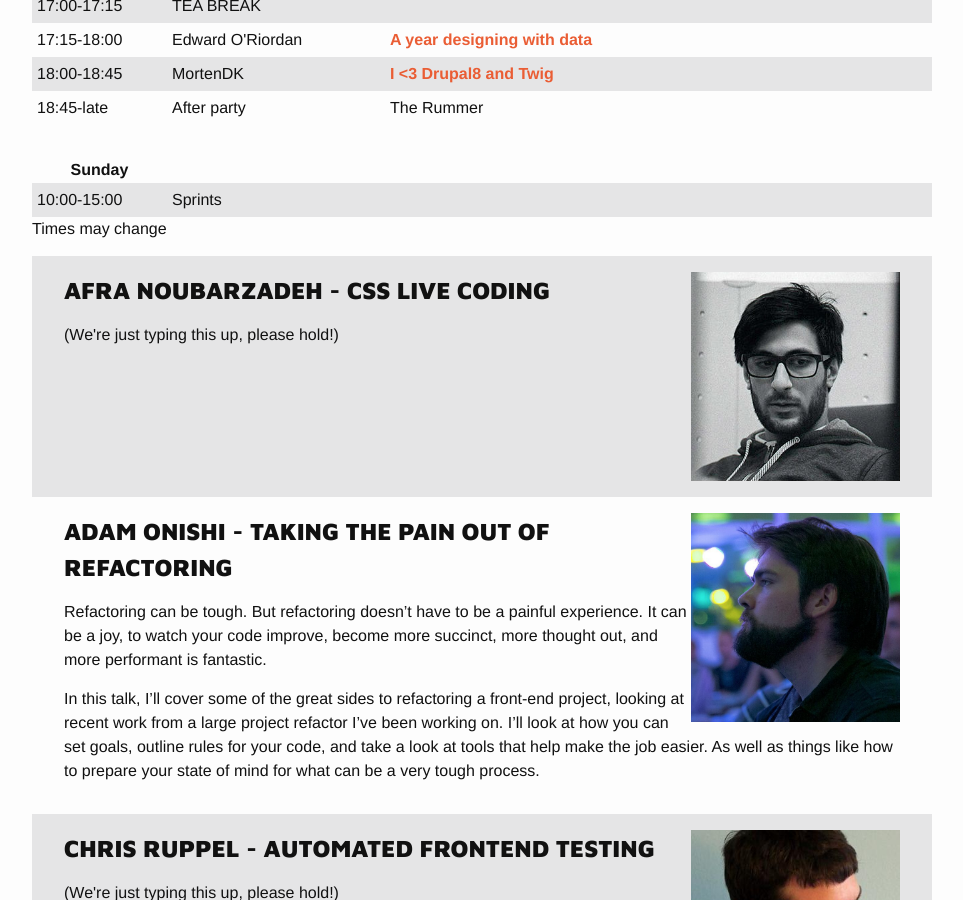
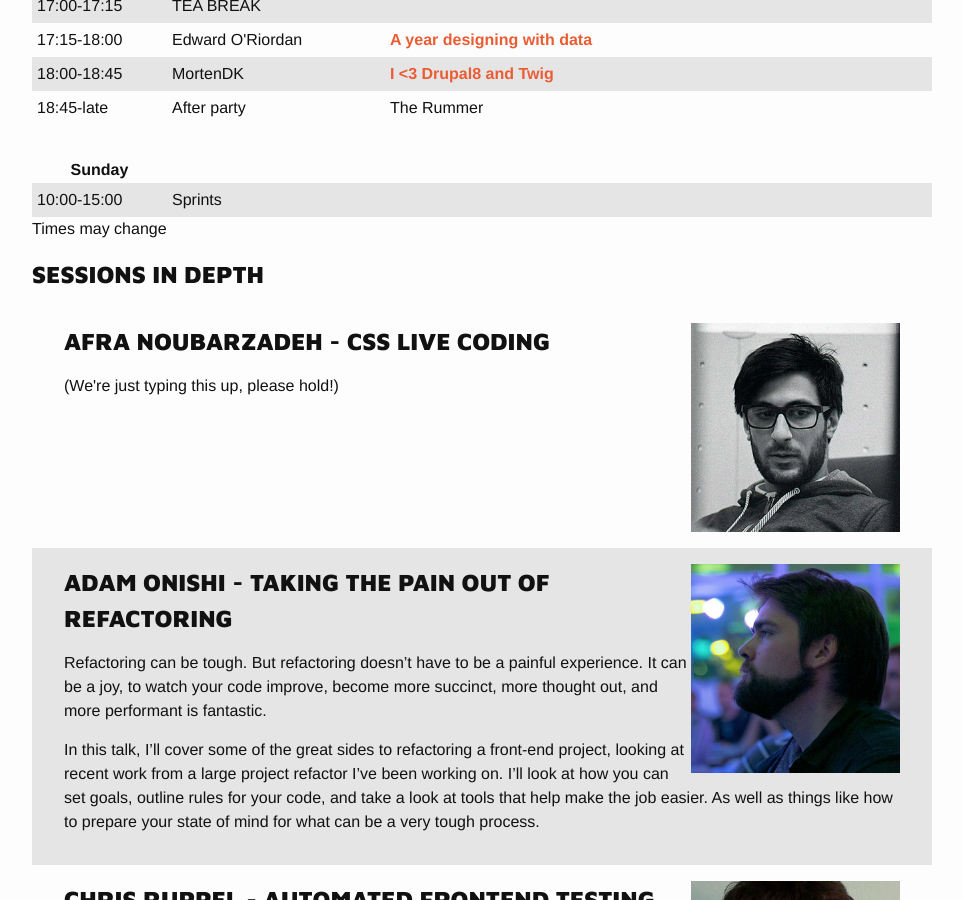
Before and after one commit to drupal-frontend/feu2015, a Jekyll site: the page built from schedule.html, in a window 1280 px wide and 900 px high, scrolled down 753 px. Shown: the whole window, without its empty margins (158-1121 px from the left). Built offline with Jekyll 4.4.1, drawn with Linux system fonts in a browser that asks for light colours; Markdown is read by kramdown in place of the engine named in the settings.

Commit message:
adding title

```diff
--- a/_includes/schedule.html
+++ b/_includes/schedule.html
@@ -96,6 +96,8 @@
 	  	</tbody>
 	</table>
     <p>Times may change</p>
+
+    <h2> Sessions in depth</h2>
     <article id="afra">
     	<img src="/public/images/afra.jpg" alt="Afra" />
     	<h2> Afra Noubarzadeh - CSS live coding</h2>
```
